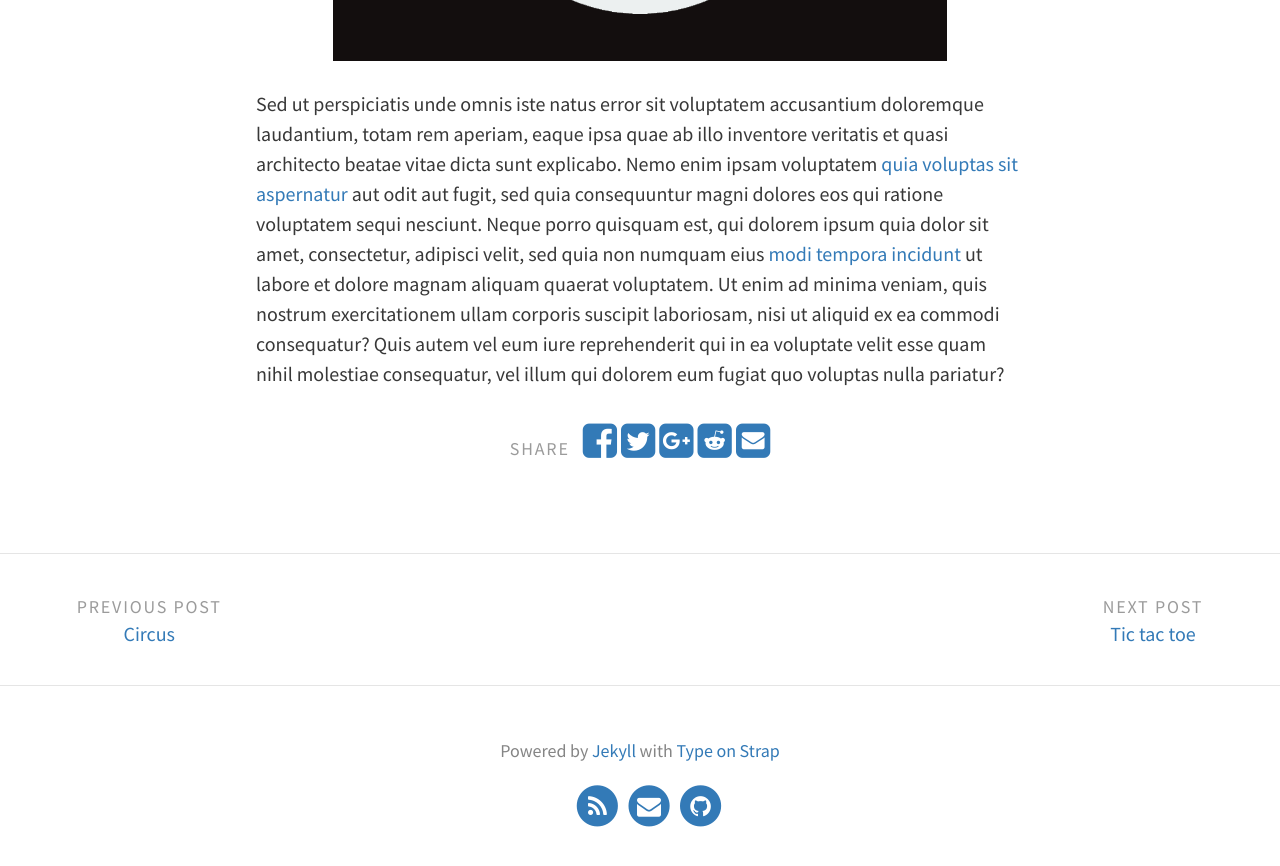
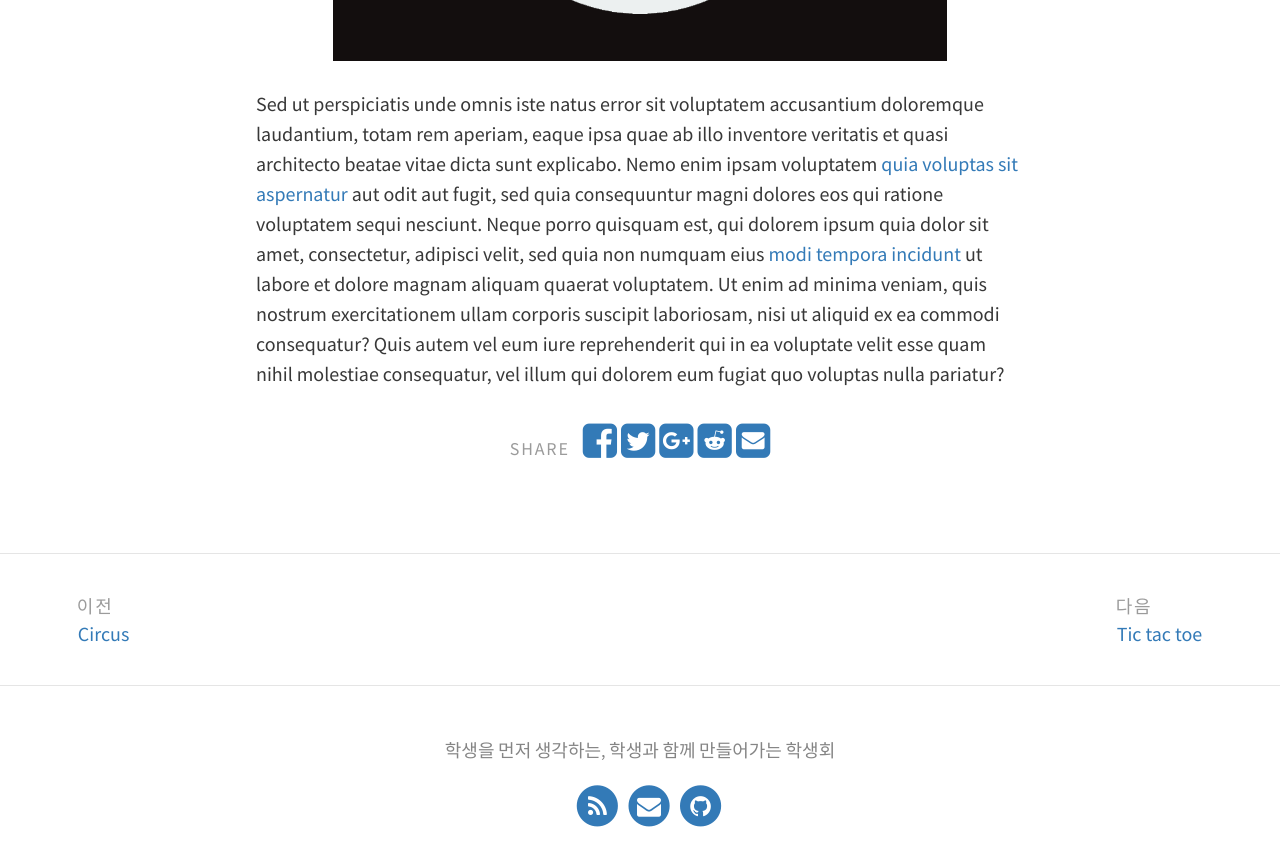
Before and after one commit to Student-Council-Munsanmid/munsanmid.github.com, a Jekyll site: the page built from _portfolio/hanoi.md, in a window 1280 px wide and 900 px high, scrolled down 652 px. Shown: the top 866 px of the window. Built offline with Jekyll 4.4.1, drawn with Linux system fonts in a browser that asks for light colours; some of the changed text lies outside the part shown.

Commit message:
Update _config.yml

```diff
--- a/_config.yml
+++ b/_config.yml
@@ -1,24 +1,27 @@
 # SITE CONFIGURATION
 baseurl: "/Type-on-Strap"
 url: "https://student-council-munsanmid.github.io/munsanmid.github.com/"
-title: Type on Strap # site's title
-description: "A website with blog posts and pages" # used by search engines
+title: 문산중학교 학생회 # site's title
+description: "문산중학교 학생회의 공식 웹페이지" # used by search engines
 
 
 # THEME-SPECIFIC CONFIGURATION
 theme_settings:
   # Meta
-  title: Type on Strap # blog's title
+  title: 문산중학교 학생회 # blog's title
   avatar: assets/img/triangle.svg
   favicon: assets/favicon.ico
   gravatar: # Email MD5 hash
+  description: 문산중학교 학생회의 공식 웹페이지
+  disqus_shortname: munsanmid
+  katex: true
 
   # Header and footer text
   header_text: > #two or three lines to describe your site
-     <p>Change header text in <code>_config.yml</code> <br> to update this feature.</p>
+     <p>문산중학교 학생회</p>
   header_text_feature_image: assets/img/pexels/triangular.jpeg
   footer_text: >
-   Powered by <a href="https://jekyllrb.com/">Jekyll</a> with <a href="https://github.com/sylhare/Type-on-Strap">Type on Strap</a>
+   학생을 먼저 생각하는, 학생과 함께 만들어가는 학생회
 
   # Icons
   rss: true  # Make sure you created a feed.xml with feed.xml layout
@@ -29,7 +32,7 @@ theme_settings:
   facebook:
   flickr:
   gitlab:
-  github: "sylhare"
+  github: "munsanmid"
   google_plus:
   instagram:
   keybase:
@@ -72,19 +75,19 @@ theme_settings:
       enabled: true
 
   # Localization strings
-  str_follow_on: "Follow on"
-  str_rss_follow: "Follow RSS feed"
-  str_share_on: "Share on"
-  str_add_to: "Add to"
-  str_email: "Email"
-  str_tweet: "Tweet"
-  str_pin_it: "Pin it"
-  str_next_post: "Next post"
-  str_previous_post: "Previous post"
-  str_next_page: "Next"
-  str_previous_page: "Prev"
-  str_continue_reading: "Continue reading"
-  str_javascript_required_disqus: "Please enable JavaScript to view comments."
+  str_follow_on: "구독하기"
+  str_rss_follow: "RSS 피드 구독하기"
+  str_share_on: "공유하기"
+  str_add_to: "추가하기"
+  str_email: "이메일"
+  str_tweet: "트윗"
+  str_pin_it: "고정하기"
+  str_next_post: "다음"
+  str_previous_post: "이전"
+  str_next_page: "다음"
+  str_previous_page: "이전"
+  str_continue_reading: "더 보기"
+  str_javascript_required_disqus: "덧글을 보기 전, 자바스크립트를 먼저 허용해주세요!"
 
   # Colours, typography and padding
   # Open the "_sass > base" folder, and open "_variables.scss"
```
